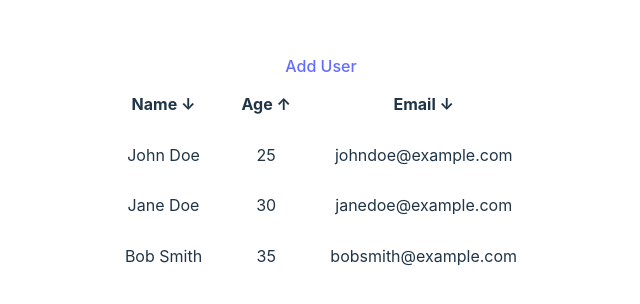
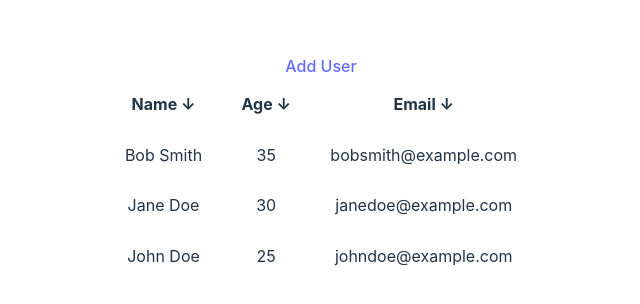
Before and after one commit to IsiteYves/simpleredux, a React (Vite) app: page / in a window 1280 px wide. Shown: the part 232-536 px from the top of the page, without its empty margins (319-959 px from the left). Built offline with nearby package versions, Linux system fonts and the light colour scheme.

Commit message:
feat: sorting

```diff
--- a/src/components/ListUsers.jsx
+++ b/src/components/ListUsers.jsx
@@ -1,23 +1,76 @@
-import React from "react";
-import { useSelector, useDispatch } from "react-redux";
+import React, { useEffect, useState } from "react";
+import { useSelector } from "react-redux";
 import { Link } from "react-router-dom";
 
 function ListUsers() {
-  const dispatch = useDispatch();
+  const [sortBy, setSortBy] = useState(["name", "asc"]);
   const users = useSelector((state) => state.users.users);
+  const [displayedUsers, setDisplayedUsers] = useState([]);
+
+  const sortUsersAsc = (property) => {
+    const sortedUsers = [...users].sort((a, b) => {
+      if (a[property] < b[property]) return -1;
+      if (a[property] > b[property]) return 1;
+      return 0;
+    });
+    setDisplayedUsers(sortedUsers);
+  };
+
+  const sortUsersDesc = (property) => {
+    const sortedUsers = [...users].sort((a, b) => {
+      if (a[property] < b[property]) return 1;
+      if (a[property] > b[property]) return -1;
+      return 0;
+    });
+    setDisplayedUsers(sortedUsers);
+  };
+
+  const columns = [
+    {
+      name: "Name",
+      property: "name",
+    },
+    {
+      name: "Age",
+      property: "age",
+    },
+    {
+      name: "Email",
+      property: "email",
+    },
+  ];
+
+  useEffect(() => {
+    if (sortBy[1] === "asc") sortUsersAsc(sortBy[0]);
+    else sortUsersDesc(sortBy[0]);
+  }, [sortBy]);
   return (
     <div>
       <Link to="add">Add User</Link>
       <table>
         <thead>
           <tr>
-            <th>Name ↓</th>
-            <th>Age ↑</th>
-            <th>Email ↓</th>
+            {columns.map((column, i) => (
+              <th
+                key={i}
+                title={`Sort by ${column.name}`}
+                onClick={() =>
+                  setSortBy([
+                    `${column.property}`,
+                    `${sortBy[1] === "asc" ? "desc" : "asc"}`,
+                  ])
+                }
+              >
+                {column.name}{" "}
+                {sortBy[0] === column.property && sortBy[1] === "desc"
+                  ? "↑"
+                  : "↓"}
+              </th>
+            ))}
           </tr>
         </thead>
         <tbody>
-          {users.map((user, i) => (
+          {displayedUsers.map((user, i) => (
             <tr key={i}>
               <td>{user.name}</td>
               <td>{user.age}</td>
--- a/src/index.css
+++ b/src/index.css
@@ -18,6 +18,11 @@ table,
 table * {
   border: 1px solid #fff;
   border-collapse: collapse;
+}
+
+th {
+  user-select: none;
+  cursor: pointer;
 }
 
 table th,
```
